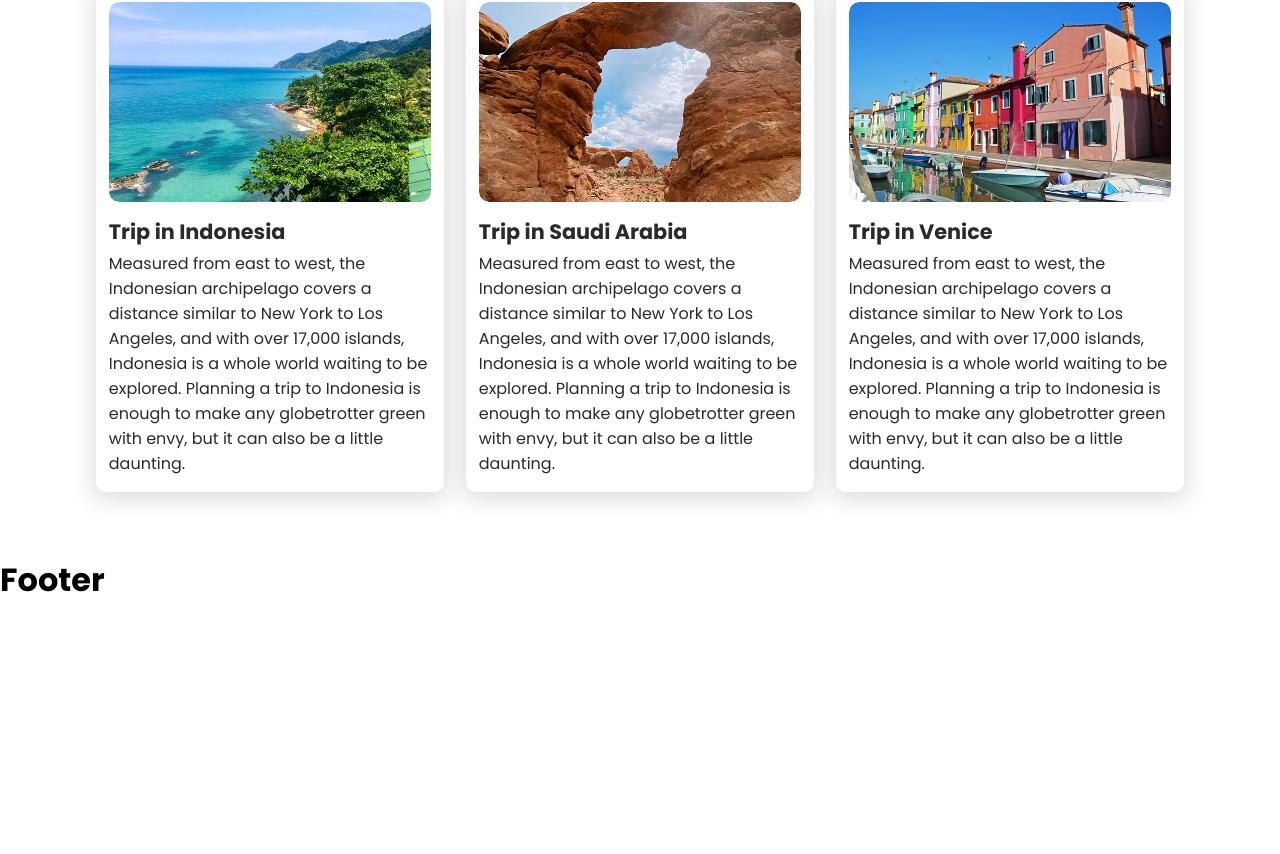
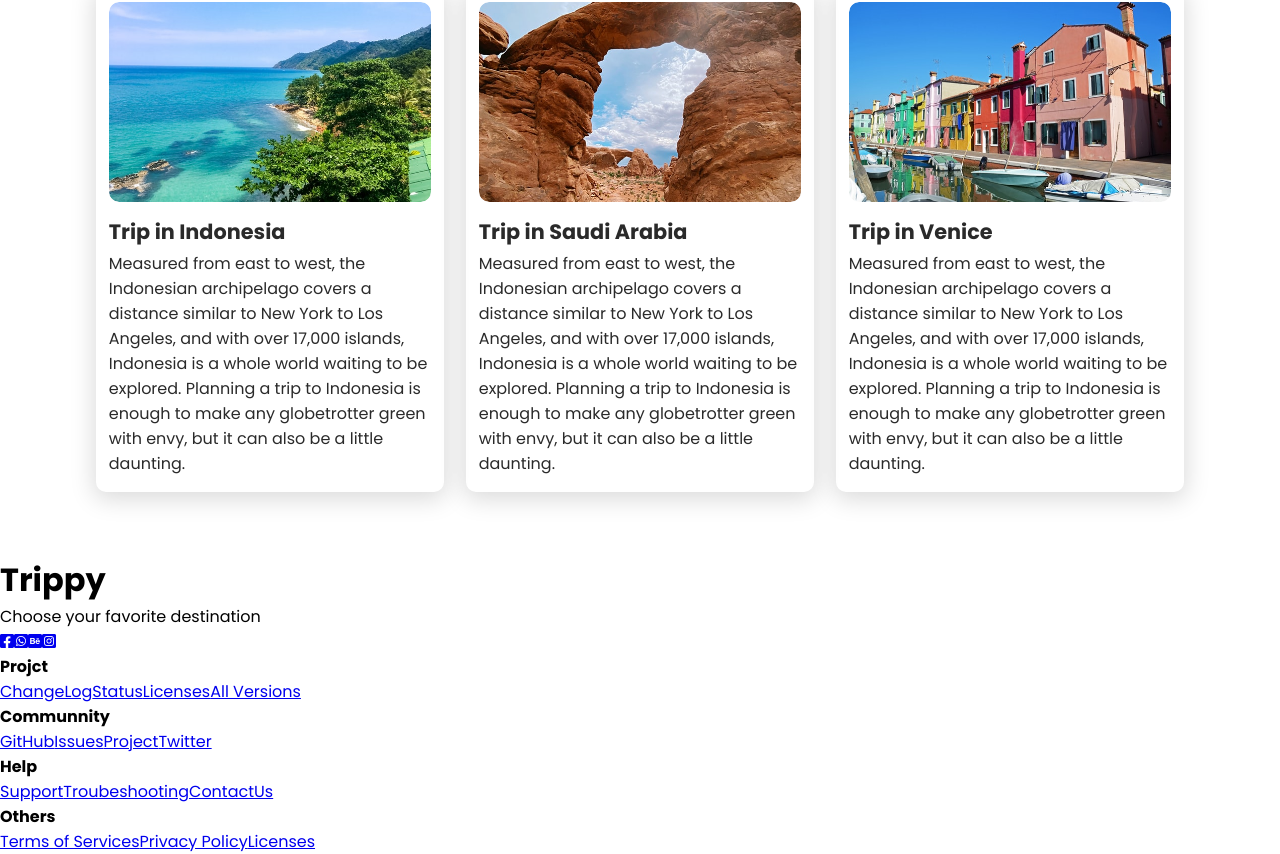
Before and after one commit to fmfahath/tourism-website, a React (Create React App) app: page / in a window 1280 px wide. Shown: the part 2252-3106 px from the top of the page. Before the commit the page ends 2856 px from the top, so only its background shows below. Built offline with nearby package versions, Linux system fonts and the light colour scheme.

Commit message:
Trip.js content  added

```diff
--- a/src/components/Footer.js
+++ b/src/components/Footer.js
@@ -2,7 +2,48 @@ import "./Footer-styles.css"
 
 function Footer(){
     return(
-        <h1>Footer</h1>
+        <div className="footer">
+            <div className="top">
+                <div>
+                    <h1>Trippy</h1>
+                    <p>Choose your favorite destination</p>
+                </div>
+                <div>
+                    <a href="/"><i class="fa-brands fa-square-facebook"></i></a>
+                    <a href="/"><i class="fa-brands fa-square-whatsapp"></i></a>
+                    <a href="/"><i class="fa-brands fa-square-behance"></i></a>
+                    <a href="/"><i class="fa-brands fa-square-instagram"></i></a>
+                </div>
+            </div>
+            <div className="bottom">
+                <div>
+                    <h4>Projct</h4>
+                    <a href="/">ChangeLog</a>
+                    <a href="/">Status</a>
+                    <a href="/">Licenses</a>
+                    <a href="/">All Versions</a>
+                </div>
+                <div>
+                    <h4>Communnity</h4>
+                    <a href="/">GitHub</a>
+                    <a href="/">Issues</a>
+                    <a href="/">Project</a>
+                    <a href="/">Twitter</a>
+                </div>
+                <div>
+                    <h4>Help</h4>
+                    <a href="/">Support</a>
+                    <a href="/">Troubeshooting</a>
+                    <a href="/">ContactUs</a>
+                </div>
+                <div>
+                    <h4>Others</h4>
+                    <a href="/">Terms of Services</a>
+                    <a href="/">Privacy Policy</a>
+                    <a href="/">Licenses</a>
+                </div>
+            </div>
+        </div>
     )
 }
 
```
